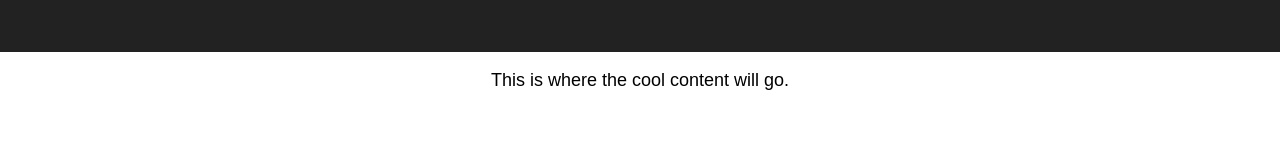
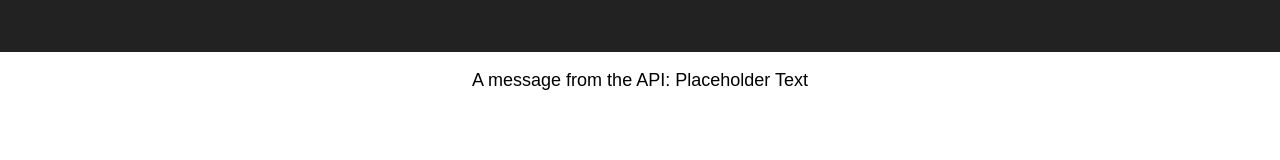
Before and after one commit to g-s-k/gsk-space, a React app in the folder client/: page / in a window 1280 px wide. Shown: the part 138-298 px from the top of the page. Built offline with nearby package versions, Linux system fonts and the light colour scheme; no server answers.

Commit message:
use the api for page content

```diff
--- a/client/src/App.js
+++ b/client/src/App.js
@@ -2,14 +2,29 @@ import React, { Component } from 'react';
 import './App.css';
 
 class App extends Component {
+  constructor(props) {
+    super(props);
+
+    this.state = {
+      message: "Placeholder Text"
+    };
+  }
+
+  async componentWillMount() {
+    const message = await fetch("/api").then(x => x.json());
+    console.log(message);
+    this.setState({ message });
+  }
+
   render() {
+    const { message } = this.state;
     return (
       <div className="App">
         <header className="App-header">
           <h1 className="App-title">Welcome to George's website</h1>
         </header>
         <p className="App-intro">
-          This is where the cool content will go.
+          {`A message from the API: ${message}`}
         </p>
       </div>
     );
```
Also changed, not shown: 2 other files (tests, documents, lock files or other folders).
